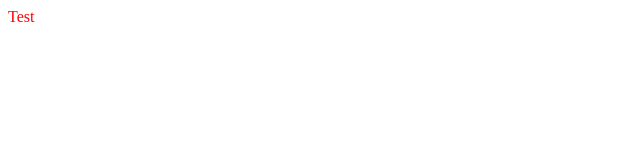
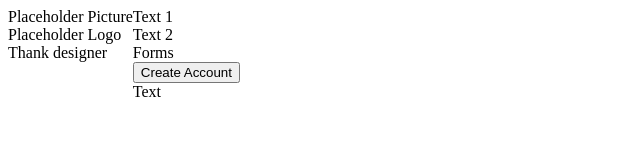
Before and after one commit to Hirschtalg007/sign_up_form, a plain HTML site: page index.html in a window 1280 px wide. Shown: the whole page, without its empty margins (0-640 px from the left). Drawn offline with Linux system fonts and the light colour scheme.

Commit message:
Broad outline of the HTML structure

```diff
--- a/index.html
+++ b/index.html
@@ -3,10 +3,27 @@
 <head>
     <meta charset="UTF-8">
     <meta name="viewport" content="width=device-width, initial-scale=1.0">
-    <title>Sign-up Form</title>
+    <title>Document</title>
     <link rel="stylesheet" href="style.css">
 </head>
 <body>
-    <div>Test</div>
+    <div class="leftSide">
+        <div>Placeholder Picture</div>
+        <div>Placeholder Logo</div>
+        <div>Thank designer</div>
+    </div>
+    <div class="rightSide">
+        <div class="riTop">
+            <div>Text 1</div>
+            <div>Text 2</div>
+        </div>
+        <div class="riMid">
+            <div>Forms</div>
+        </div>
+        <div class="riBot">
+            <button>Create Account</button>
+            <div>Text</div>
+        </div>
+    </div>
 </body>
 </html>
--- a/style.css
+++ b/style.css
@@ -1,3 +1,3 @@
-div{
-    color: red;
+body{
+    display: flex;
 }
```
